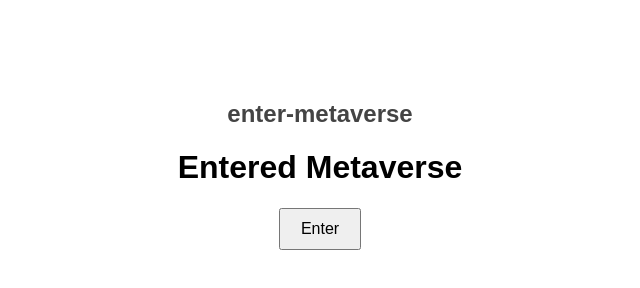
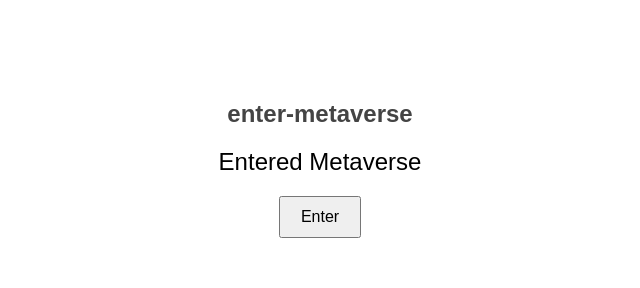
Before and after one commit to acciojob/enter-metaverse-ABHILASH-KUMAR-MEHTA, a website: page main.html in a window 1280 px wide. Both pictures are taken after a click on the button "Enter". Shown: the whole page, without its empty margins (320-960 px from the left). Drawn offline with Linux system fonts and the light colour scheme.

Commit message:
created a submission

```diff
--- a/script.js
+++ b/script.js
@@ -3,7 +3,6 @@ const statusParagraph = document.getElementById("status");
 const enterButton = document.getElementById("enterBtn");
 
 enterButton.addEventListener("click", () => {
-  const h1 = document.createElement("h1"); // Create new <h1>
-  h1.textContent = "Entered Metaverse"; // Set its content
-  statusParagraph.replaceWith(h1); // Replace <p> with <h1>
+  statusParagraph.textContent = "Entered Metaverse";
+  statusParagraph.classList.add("updated");
 });
--- a/styles.css
+++ b/styles.css
@@ -19,8 +19,3 @@ h2 {
   font-size: 16px;
   cursor: pointer;
 }
-/* styles.css */
-#status.updated {
-  font-size: 2em;
-  font-weight: bold;
-}
```
